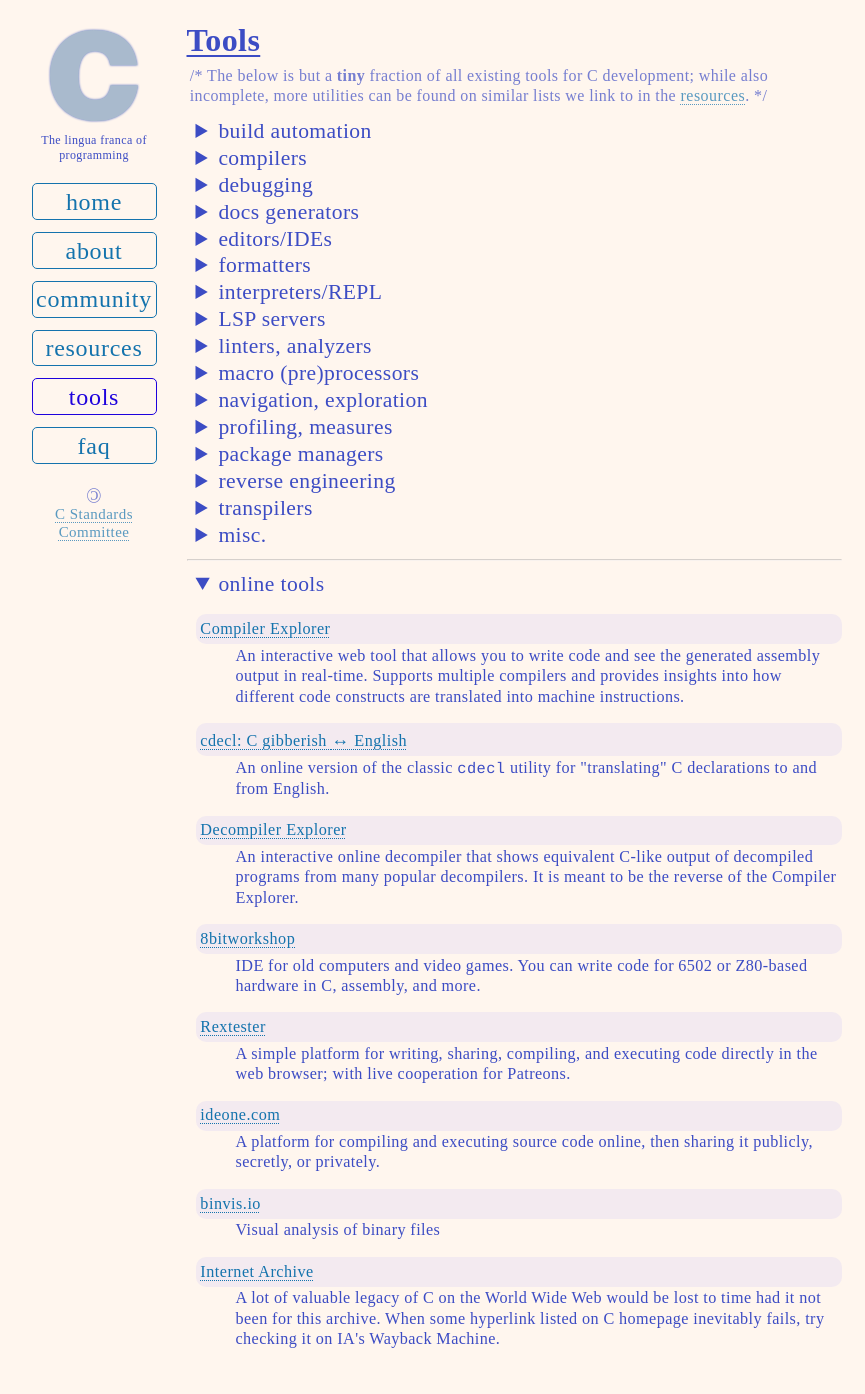
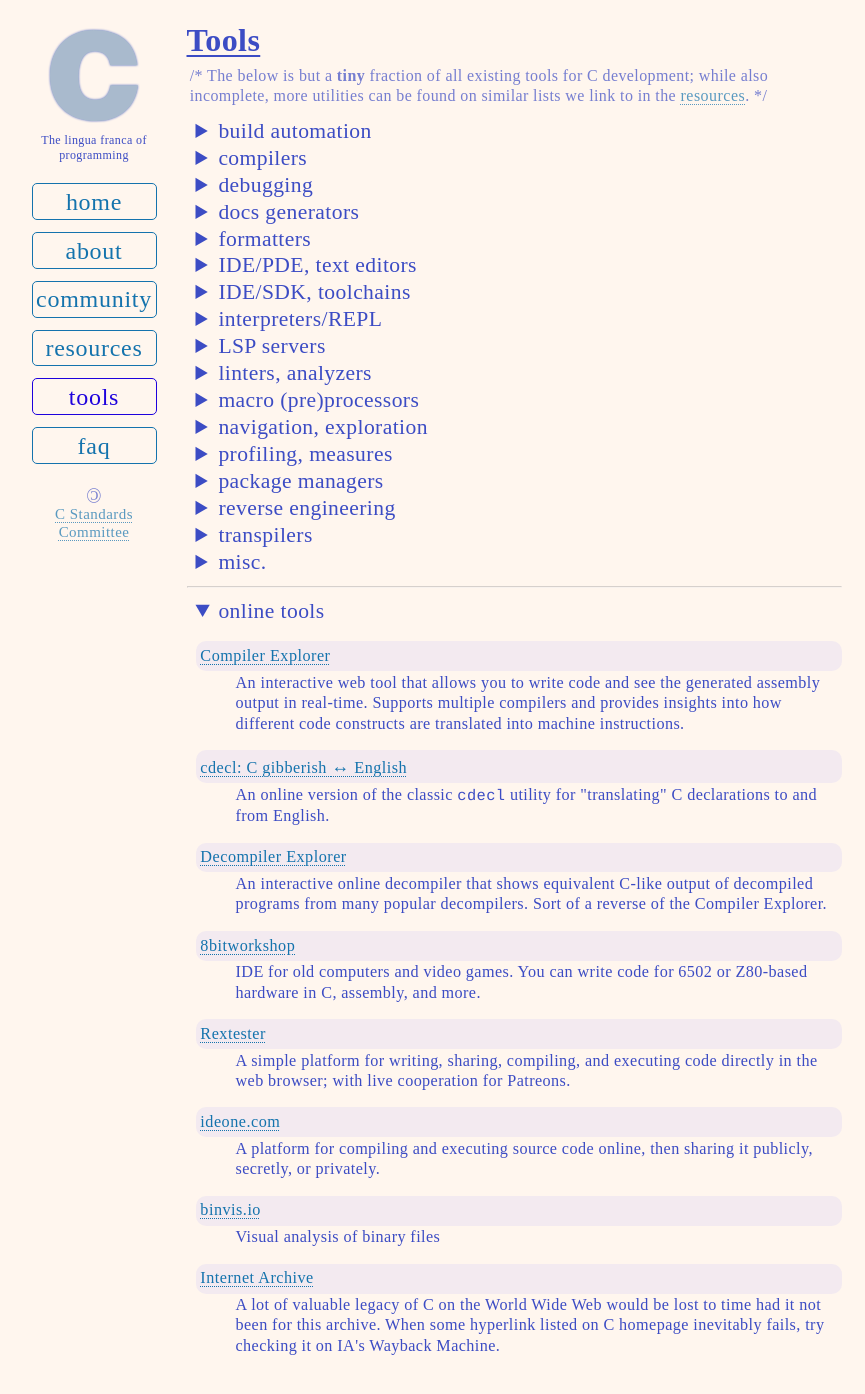
Before and after one commit to c-lang-org/c-www-homepage, a Jekyll site: the page built from _pages/tools.html, in a window 1280 px wide and 1400 px high. Shown: the top 1394 px of the window, without its empty margins (201-1066 px from the left). Built offline with Jekyll 4.4.1, drawn with Linux system fonts in a browser that asks for light colours.

Commit message:
Update tools

```diff
--- a/_pages/tools.html
+++ b/_pages/tools.html
@@ -5,12 +5,23 @@ permalink: /tools
 accordion_list: true
 ---
 
+<style>
+  x-cmt.see-also {
+    display: block;
+    text-align: right;
+  }
+  li.more {
+    background: transparent;
+  }
+</style>
+
 <x-cmt style="display:block; margin-bottom:0.5em">
   The below is but a <strong>tiny</strong> fraction of all existing tools
   for C development; while also incomplete, more utilities can be found on
   similar lists we link to in the <a href="/resources#more-tools">resources</a>.
 </x-cmt>
-<details> <!-- build automation -->
+
+<details id="building">
   <summary>build automation</summary>
   <ul class="tools-grid">
     <li><a href="https://www.gnu.org/software/automake/manual/html_node/Autotools-Introduction.html">Autotools</a> <!-- https://autotools.info --></li>
@@ -31,28 +42,38 @@ accordion_list: true
     <li><a href="https://xmake.io/">xmake</a></li>
   </ul>
 </details>
-<details> <!-- compilers -->
+<details id="compilers">
   <summary>compilers</summary>
+  <x-cmt class="see-also">see also: <a href="#ide-sdk">IDE/SDK</a></x-cmt>
   <ul class="tools-grid">
     <li><a href="https://www.amd.com/en/developer/aocc.html">AOCC</a></li>
     <li><a href="https://cc65.github.io/">cc65</a></li>
+    <li><a href="https://github.com/rui314/chibicc">chibicc</a></li>
     <li><a href="https://clang.llvm.org/">Clang</a></li>
     <li><a href="https://compcert.org/">CompCert</a></li>
+    <li><a href="https://sr.ht/~mcf/cproc/">cproc</a></li>
     <li><a href="https://digitalmars.com/download/freecompiler.html">Digital Mars</a></li>
     <li><a href="https://gcc.gnu.org/">GCC</a></li>
-    <li><a href="https://www.intel.com/content/www/us/en/developer/tools/oneapi/dpc-compiler.html">Intel® oneAPI <span class="nobr">DPC++/C++</span> Compiler</a></li>
+    <li><a href="https://www.ibm.com/products/c-and-c-plus-plus-compiler-family">IBM XL C/C++</a></li>
+    <li><a href="https://www.intel.com/content/www/us/en/developer/tools/oneapi/dpc-compiler.html">Intel oneAPI <span class="nobr">DPC++/C++</span></a></li>
     <li><a href="http://gsoc.cat-v.org/projects/kencc/">KenCC</a></li>
     <li><a href="https://drh.github.io/lcc/">lcc</a></li>
+    <li><a href="https://github.com/xoreaxeaxeax/movfuscator">M/o/Vfuscator</a></li>
+    <li><a href="https://developer.nvidia.com/hpc-compilers">Nvidia HPC Compilers</a></li>
     <li><a href="https://learn.microsoft.com/en-us/cpp/c-language">MSVC</a></li>
     <li><a href="https://web.archive.org/web/20231212090621/http://pcc.ludd.ltu.se/">Portable C Compiler</a></li>
+    <li><a href="https://ppci.readthedocs.io/">ppci</a></li>
     <li><a href="https://support.sas.com/en/software/sas-c-support.html">SAS/C</a></li>
     <li><a href="https://www.simple-cc.org/">SCC</a></li>
     <li><a href="https://sdcc.sourceforge.net/">SDCC</a></li>
+    <li><a href="http://www.tendra.org/">TenDRA</a></li>
+    <li><a href="https://www.ti.com/tool/TI-CGT">TI-CGT</a></li>
     <li><a href="https://bellard.org/tcc/">TinyCC</a></li>
-    <li><i>and more!</i></li>
+    <li><a href="https://z88dk.org/">z88dk</a></li>
+    <li class="more"><i>and <a href="https://www.c-language.org/resources#more-tools-compilers">more</a>!</i></li>
   </ul>
 </details>
-<details> <!-- debugging -->
+<details id="debug">
   <summary>debugging</summary>
   <ul class="tools-grid">
     <li><a href="https://github.com/csmith-project/creduce">C-Reduce</a></li>
@@ -70,7 +91,7 @@ accordion_list: true
     <li><a href="https://valgrind.org/">Valgrind</a></li>
   </ul>
 </details>
-<details> <!-- docs generators -->
+<details id="docs">
   <summary>docs generators</summary>
   <ul class="tools-grid">
     <li><a href="http://wwwmathlabo.univ-poitiers.fr/~maavl/CWEBx/">CWEBx</a></li>
@@ -78,44 +99,7 @@ accordion_list: true
     <li><a href="https://www.sphinx-doc.org">Sphinx</a></li>
   </ul>
 </details>
-<details> <!-- editors/IDEs -->
-  <summary>editors/IDEs</summary>
-  <ul class="tools-grid">
-    <li><a href="https://www.jetbrains.com/clion/">CLion</a></li>
-    <li><a href="https://www.codeblocks.org/">Code::Blocks</a></li>
-    <li><a href="https://codelite.org/">CodeLite</a></li>
-    <li><a href="https://coderunnerapp.com/">CodeRunner</a></li>
-    <li><a href="https://www.nxp.com/design/design-center/software/development-software/codewarrior-development-tools:CW_HOME">CodeWarrior</a></li>
-    <li><a href="https://www.embarcadero.com/free-tools/dev-cpp">Dev-C++</a></li>
-    <li><a href="https://projects.eclipse.org/projects/tools.cdt">Eclipse CDT</a></li>
-    <li><a href="https://www.geany.org/">Geany</a></li>
-    <li><a href="https://www.adacore.com/gnatpro/toolsuite/gnatstudio">GNAT Studio</a></li>
-    <li><a href="https://www.gnu.org/software/emacs/">GNU Emacs</a></li>
-    <li><a href="https://helix-editor.com/">Helix</a></li>
-    <li><a href="https://www.iar.com/">IAR Embedded Workbench</a></li>
-    <li><a href="https://kakoune.org/">Kakoune</a></li>
-    <li><a href="https://kate-editor.org/">Kate</a></li>
-    <li><a href="https://kdevelop.org/">KDevelop</a></li>
-    <li><a href="https://www.keil.com/">Keil μVision</a></li>
-    <li><a href="http://ni.com/cvi" class="nobr">LabWindows/CVI</a></li>
-    <li><a href="https://neovim.io/">Neovim</a></li>
-    <li><a href="https://notepad-plus-plus.org/">Notepad++</a></li>
-    <li><a href="https://openwatcom.org/">Open Watcom</a></li>
-    <li><a href="https://www.oracle.com/application-development/technologies/developerstudio.html">Oracle Developer Studio</a></li>
-    <li><a href="http://www.smorgasbordet.com/pellesc/">Pelles C</a></li>
-    <li><a href="https://www.segger.com/products/development-tools/embedded-studio/">SEGGER Embedded Studio</a></li>
-    <li><a href="https://www.slickedit.com/">SlickEdit</a></li>
-    <li><a href="https://www.sourceinsight.com/">Source Insight</a></li>
-    <li><a href="https://www.sublimetext.com/">Sublime Text</a></li>
-    <li><a href="https://www.vim.org/">Vim</a></li>
-    <li><a href="https://visualstudio.microsoft.com/">Visual Studio</a></li>
-    <li><a href="https://code.visualstudio.com/">VS Code</a></li>
-    <li><a href="https://vscodium.com/">VSCodium</a></li>
-    <li><a href="https://developer.apple.com/xcode/">Xcode</a></li>
-    <li><i>and more!</i></li>
-  </ul>
-</details>
-<details> <!-- formatters -->
+<details id="formatters">
   <summary>formatters</summary>
   <ul class="tools-grid">
     <li><a href="https://astyle.sourceforge.net/">Artistic Style</a></li>
@@ -129,7 +113,54 @@ accordion_list: true
     <!-- TODO <li><a href="https://www.formatcode.com/code-formatter-cpp.htm">FormatCode</a></li> -->
   </ul>
 </details>
-<details> <!-- interpreters -->
+<details id="ide-pde">
+  <summary>IDE/PDE, text editors</summary>
+  <x-cmt class="see-also">see also: <a href="#ide-sdk">IDE/SDK</a></x-cmt>
+  <ul class="tools-grid">
+    <li><a href="https://codelite.org/">CodeLite</a></li>
+    <li><a href="https://coderunnerapp.com/">CodeRunner</a></li>
+    <li><a href="https://www.geany.org/">Geany</a></li>
+    <li><a href="https://www.gnu.org/software/emacs/">GNU Emacs</a></li>
+    <li><a href="https://helix-editor.com/">Helix</a></li>
+    <li><a href="https://kakoune.org/">Kakoune</a></li>
+    <li><a href="https://kate-editor.org/">Kate</a></li>
+    <li><a href="https://neovim.io/">Neovim</a></li>
+    <li><a href="https://notepad-plus-plus.org/">Notepad++</a></li>
+    <li><a href="https://www.slickedit.com/">SlickEdit</a></li>
+    <li><a href="https://www.sourceinsight.com/">Source Insight</a></li>
+    <li><a href="https://www.sublimetext.com/">Sublime Text</a></li>
+    <li><a href="https://ex-vi.sourceforge.net/">vi</a></li>
+    <li><a href="https://www.vim.org/">Vim</a></li>
+    <li><a href="https://code.visualstudio.com/">VS Code</a></li>
+    <li><a href="https://vscodium.com/">VSCodium</a></li>
+    <li class="more"><i>and more!</i></li>
+  </ul>
+</details>
+<details id="ide-sdk">
+  <summary>IDE/SDK, toolchains</summary>
+  <x-cmt class="see-also">see also: <a href="#ide-pde">IDE/PDE</a></x-cmt>
+  <ul class="tools-grid">
+    <li><a href="https://www.jetbrains.com/clion/">CLion</a></li>
+    <li><a href="https://www.codeblocks.org/">Code::Blocks</a></li>
+    <li><a href="https://www.nxp.com/design/design-center/software/development-software/codewarrior-development-tools:CW_HOME">CodeWarrior</a></li>
+    <li><a href="https://www.embarcadero.com/free-tools/dev-cpp">Dev-C++</a></li>
+    <li><a href="https://projects.eclipse.org/projects/tools.cdt">Eclipse CDT</a></li>
+    <li><a href="https://www.adacore.com/gnatpro/toolsuite/gnatstudio">GNAT Studio</a></li>
+    <li><a href="https://www.iar.com/">IAR Embedded Workbench</a></li>
+    <li><a href="https://kdevelop.org/">KDevelop</a></li>
+    <li><a href="https://www.keil.com/">Keil μVision</a></li>
+    <li><a href="http://ni.com/cvi" class="nobr">LabWindows/CVI</a></li>
+    <li><a href="https://openwatcom.org/">Open Watcom</a></li>
+    <li><a href="https://www.oracle.com/application-development/technologies/developerstudio.html">Oracle Developer Studio</a></li>
+    <li><a href="http://www.smorgasbordet.com/pellesc/">Pelles C</a></li>
+    <li><a href="https://www.segger.com/products/development-tools/embedded-studio/">SEGGER Embedded Studio</a></li>
+    <li><a href="https://www.ti.com/tool/CCSTUDIO">TI CCSTUDIO</a></li>
+    <li><a href="https://visualstudio.microsoft.com/">Visual Studio</a></li>
+    <li><a href="https://developer.apple.com/xcode/">Xcode</a></li>
+    <li class="more"><i>and more!</i></li>
+  </ul>
+</details>
+<details id="interpreters">
   <summary>interpreters/REPL</summary>
   <ul class="tools-grid">
     <li><a href="https://github.com/hexagonal-sun/bic">BIC</a></li>
@@ -140,7 +171,7 @@ accordion_list: true
     <li><a href="https://gitlab.com/zsaleeba/picoc">PicoC</a></li>
   </ul>
 </details>
-<details> <!-- LSP servers -->
+<details id="lsp">
   <summary>LSP servers</summary>
   <ul class="tools-grid">
     <li><a href="https://github.com/MaskRay/ccls/wiki">ccls</a></li>
@@ -150,7 +181,7 @@ accordion_list: true
     <li><a href="https://github.com/swiftlang/sourcekit-lsp">SourceKit-LSP</a></li>
   </ul>
 </details>
-<details> <!-- linters, analyzers -->
+<details id="linters">
   <summary>linters, analyzers</summary>
   <ul class="tools-grid">
     <li><a href="https://www.astree.ens.fr/">Astrée</a></li>
@@ -171,7 +202,7 @@ accordion_list: true
     <li><a href="https://splint.org/">Splint</a></li>
   </ul>
 </details>
-<details> <!-- macro (pre)processors -->
+<details id="pre-processors">
   <summary>macro (pre)processors</summary>
   <ul class="tools-grid">
     <li>built-in cpp</li>
@@ -179,7 +210,7 @@ accordion_list: true
     <li><a href="https://pubs.opengroup.org/onlinepubs/9799919799/utilities/m4.html">m4</a></li>
   </ul>
 </details>
-<details> <!-- navigation, exploration -->
+<details id="exploration">
   <summary>navigation, exploration</summary>
   <ul class="tools-grid">
     <li><a href="https://pubs.opengroup.org/onlinepubs/9799919799/utilities/cflow.html">cflow</a></li>
@@ -192,7 +223,7 @@ accordion_list: true
     <li><a href="https://ctags.io/">Universal Ctags</a></li>
   </ul>
 </details>
-<details> <!-- profiling, measures -->
+<details id="profiling">
   <summary>profiling, measures</summary>
   <ul class="tools-grid">
     <li><a href="https://invisible-island.net/atac/">atac</a></li>
@@ -201,7 +232,7 @@ accordion_list: true
     <li><a href="http://www.geonius.com/software/tools/npath.html">npath</a></li>
   </ul>
 </details>
-<details> <!-- package managers -->
+<details id="packages">
   <summary>package managers</summary>
   <ul class="tools-grid">
     <li><a href="https://buckaroo.pm/">Buckaroo</a></li>
@@ -218,7 +249,7 @@ accordion_list: true
     <li>package manager native to the OS</li>
   </ul>
 </details>
-<details> <!-- reverse engineering -->
+<details id="reveng">
   <summary>reverse engineering</summary>
   <ul class="tools-grid">
     <li><a href="https://angr.io/">angr</a></li>
@@ -234,14 +265,14 @@ accordion_list: true
     <li><a href="https://rev.ng/">rev.ng</a></li>
   </ul>
 </details>
-<details> <!-- transpilers -->
+<details id="transpilers">
   <summary>transpilers</summary>
   <ul class="tools-grid">
     <li><a href="https://github.com/libav/c99-to-c89">c99-to-c89</a></li>
     <li><a href="https://github.com/thradams/cake">Cake</a></li>
   </ul>
 </details>
-<details> <!-- misc. -->
+<details id="mics">
   <summary>misc.</summary>
   <ul class="tools-grid">
     <li><a href="https://ccache.dev/">Ccache</a></li>
@@ -276,7 +307,7 @@ accordion_list: true
     <dd>
       An interactive online decompiler that shows equivalent C-like
       output of decompiled programs from many popular decompilers.
-      It is meant to be the reverse of the Compiler Explorer.
+      Sort of a reverse of the Compiler Explorer.
     </dd>
 
     <dt><a href="https://8bitworkshop.com">8bitworkshop</a></dt>
```
